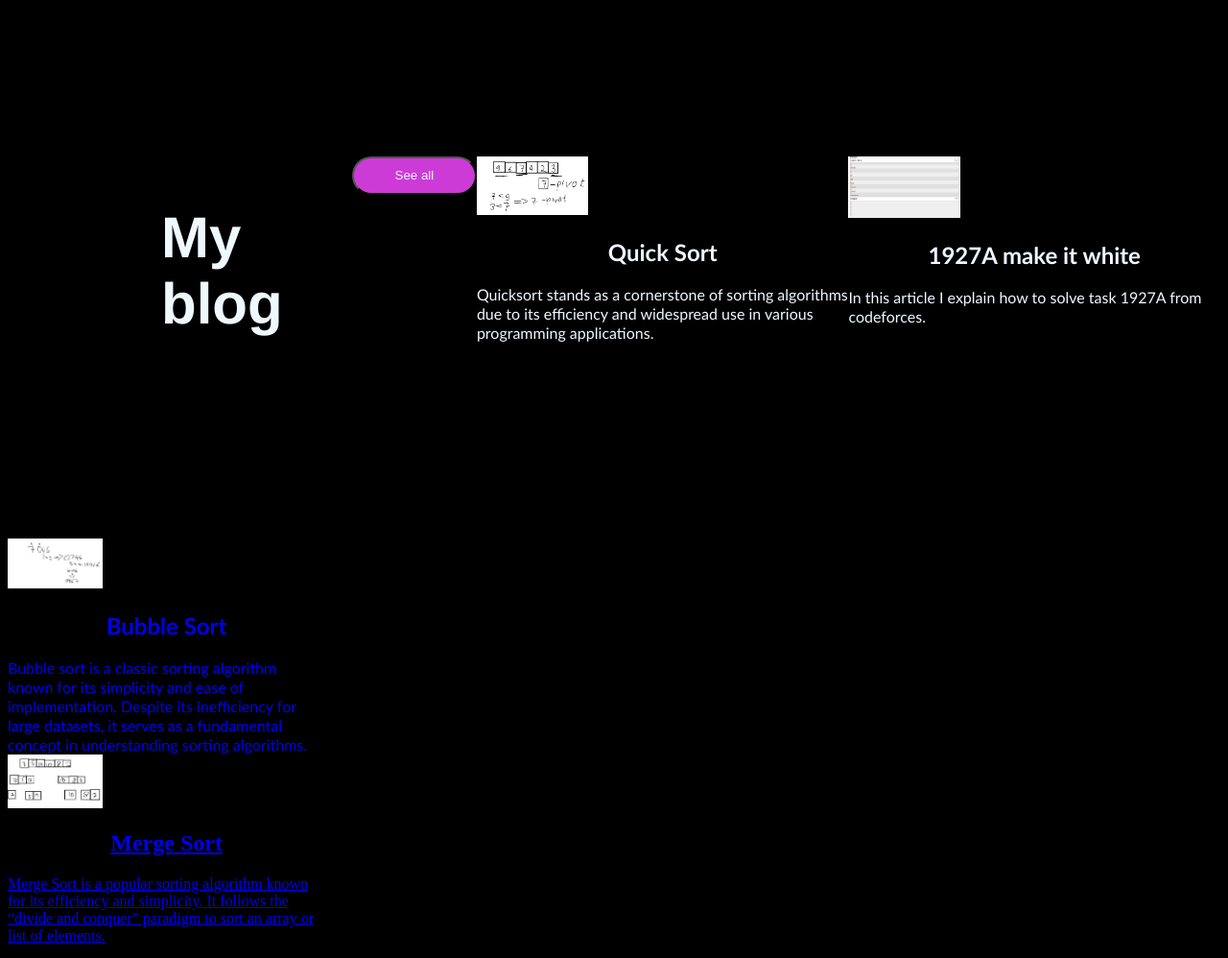
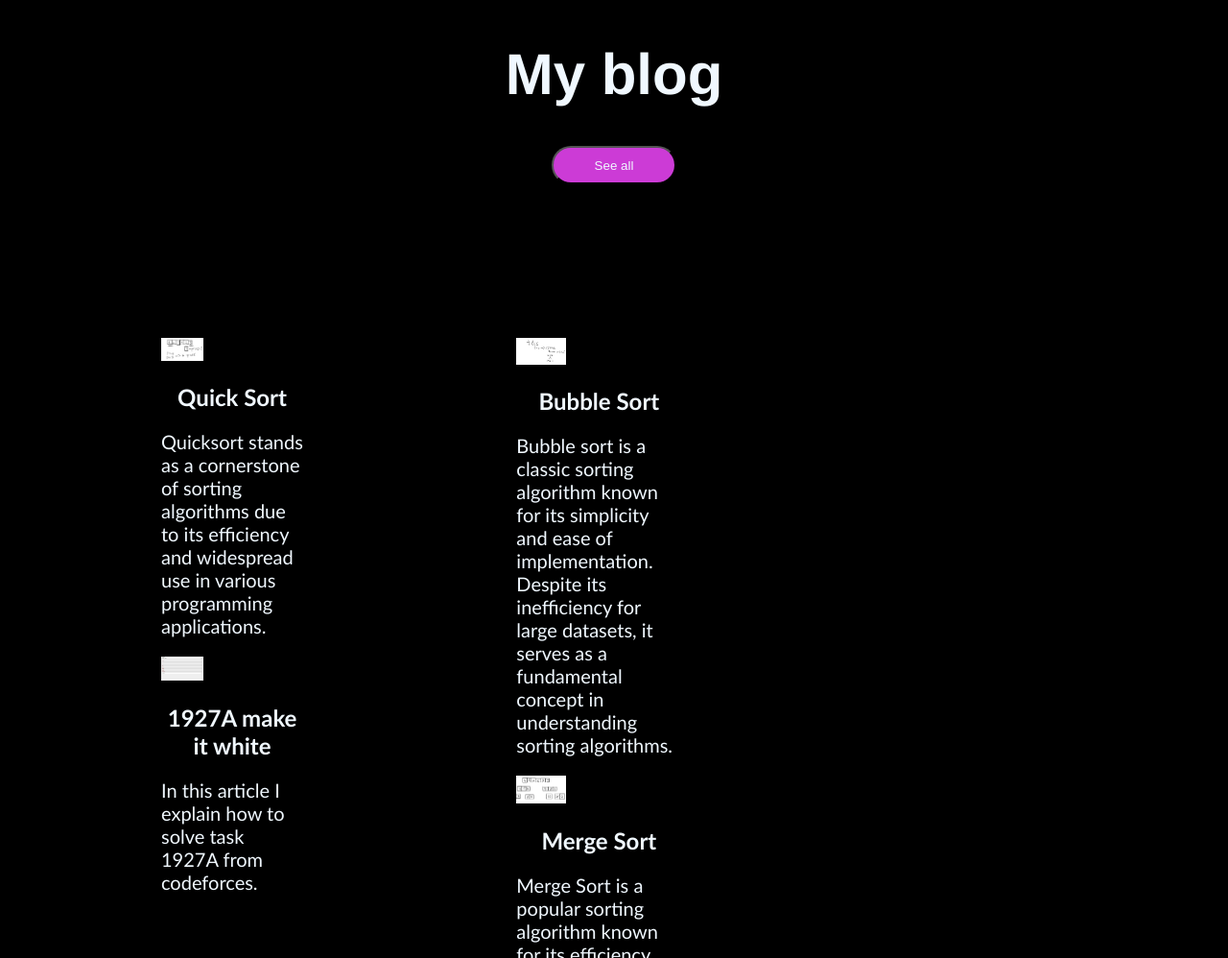
Before and after one commit to aldiar52/nduundand, a plain HTML site: page AldiarProject95/Aldiarwall201.html in a window 1280 px wide. Shown: the part 1802-2800 px from the top of the page at 96% size. Drawn offline with Linux system fonts and the light colour scheme.

Commit message:
Update Aldiarwall201.html

```diff
--- a/AldiarProject95/Aldiarwall201.html
+++ b/AldiarProject95/Aldiarwall201.html
@@ -27,10 +27,12 @@
     </header>
     <section class="main">
       <div class="first">
-        <h1 > ALDIYAR</h1>
-        <p> student of 9th class </p>
+        <div>
+          <h1 > ALDIYAR</h1>
+          <p> student of 9th class </p>
+        </div>
       </div>
-      <img src="img/Ryan.png">
+      <img src="img/aldiar.png.jpeg">
     </section>
 
     <div class="ME">
@@ -82,38 +84,40 @@
     </div>
 
     <div class="blog">
-      <section class="stolbl">
-      <div class="mainblog">
+
       <h1 id="my_blog">My blog</h1>
       <a href="https://medium.com/@aldiyar.ruslanuly26" target="_blank" ><button type="button">See all</button></a>
+      <div class="mainblog">
+      <section class="stolbl">
       <div class="quick">
         <a href="https://medium.com/@aldiyar.ruslanuly26/quick-sort-df90efa2ebf8" target="_blank">  <img src="img/quick.png">
             <h2 align="center">Quick Sort</h2>
-            Quicksort stands as a cornerstone of sorting algorithms due to its efficiency and widespread use in various programming applications.
+            <p>Quicksort stands as a cornerstone of sorting algorithms due to its efficiency and widespread use in various programming applications. </p>
         </a>
         </div>
         <div class="white">
           <a href="https://medium.com/@aldiyar.ruslanuly26/1927a-make-it-white-e04db2be03ba" target="_blank">  <img src="img/white.png">
               <h2 align="center">1927A make it white</h2>
-              In this article I explain how to solve task 1927A from codeforces.
+             <p> In this article I explain how to solve task 1927A from codeforces.</p>
           </a>
           </div>
-      </div>
     </section>
       <section class="stolbr">
       <div class="bubble">
       <a href="https://medium.com/@aldiyar.ruslanuly26/bubble-sort-99917fdc57d2" target="_blank">  <img src="img/bubble.png">
           <h2 align="center">Bubble Sort</h2>
-          Bubble sort is a classic sorting algorithm known for its simplicity and ease of implementation. Despite its inefficiency for large datasets, it serves as a fundamental concept in understanding sorting algorithms.
+          <p>Bubble sort is a classic sorting algorithm known for its simplicity and ease of implementation. Despite its inefficiency for large datasets, it serves as a fundamental concept in understanding sorting algorithms.</p>
       </a>
       </div>
       <div class="merge">
         <a href="https://medium.com/@aldiyar.ruslanuly26/merge-sort-c3335087015f" target="_blank">  <img src="img/merge.png">
             <h2 align="center">Merge Sort</h2>
-            Merge Sort is a popular sorting algorithm known for its efficiency and simplicity. It follows the “divide and conquer” paradigm to sort an array or list of elements.
+           <p> Merge Sort is a popular sorting algorithm known for its efficiency and simplicity. It follows the “divide and conquer” paradigm to sort an array or list of elements.</p>
         </a>
         </div>
       </section>
+
+    </div>
     </div>
           <div class="contact">
             <h1 id="contact_me" align="center" >CONTACT ME</h1>
```
